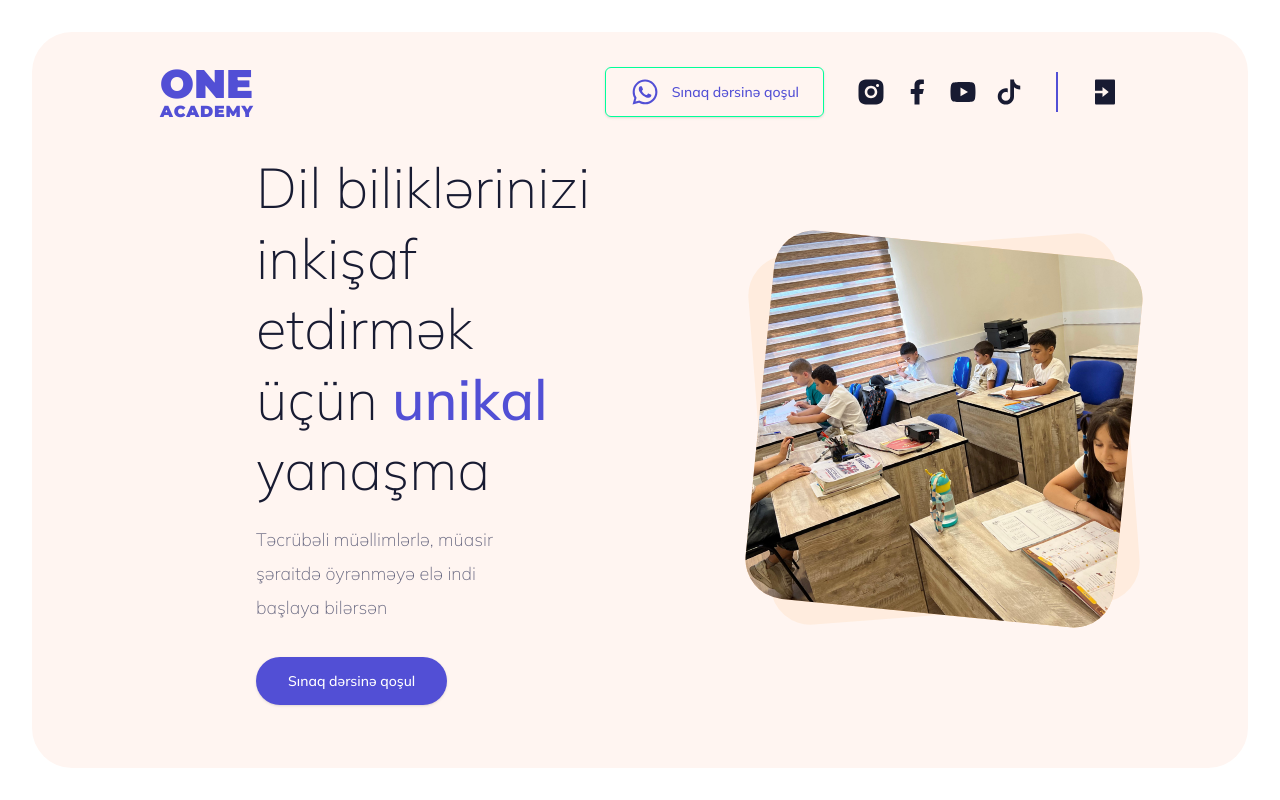
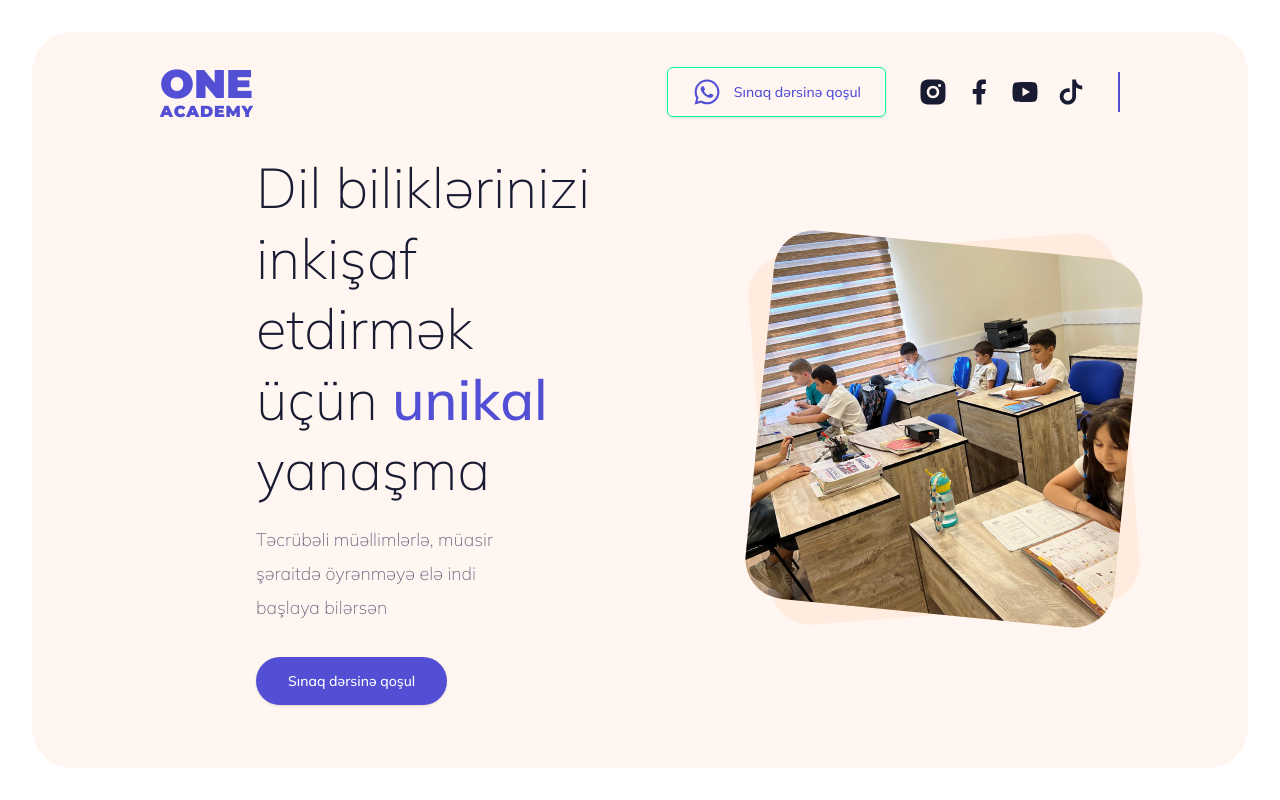
Before and after one commit to ebashirli/oneacademy, a Next.js app: page / in a window 1280 px wide. Shown: the top 800 px of the page. Built offline with nearby package versions, Linux system fonts and the light colour scheme.

Commit message:
Comment out LoginButton in Header component
Comment out the LoginButton component in the Header.

```diff
--- a/components/header/header.tsx
+++ b/components/header/header.tsx
@@ -3,7 +3,7 @@ import MobileNav from "@/components/header/modile-nav";
 import Nav from "@/components/header/nav";
 import Logo from "@/components/logo";
 import Socials from "@/components/socials";
-import LoginButton from "./login-button";
+// import LoginButton from "./login-button";
 
 export default function Header() {
   return (
@@ -16,7 +16,7 @@ export default function Header() {
             <ContactUs />
             <Socials />
             <div className="h-10 border  border-primary-200"></div>
-            <LoginButton />
+            {/* <LoginButton /> */}
           </div>
           <div className="xl:hidden">
             <MobileNav />
```
